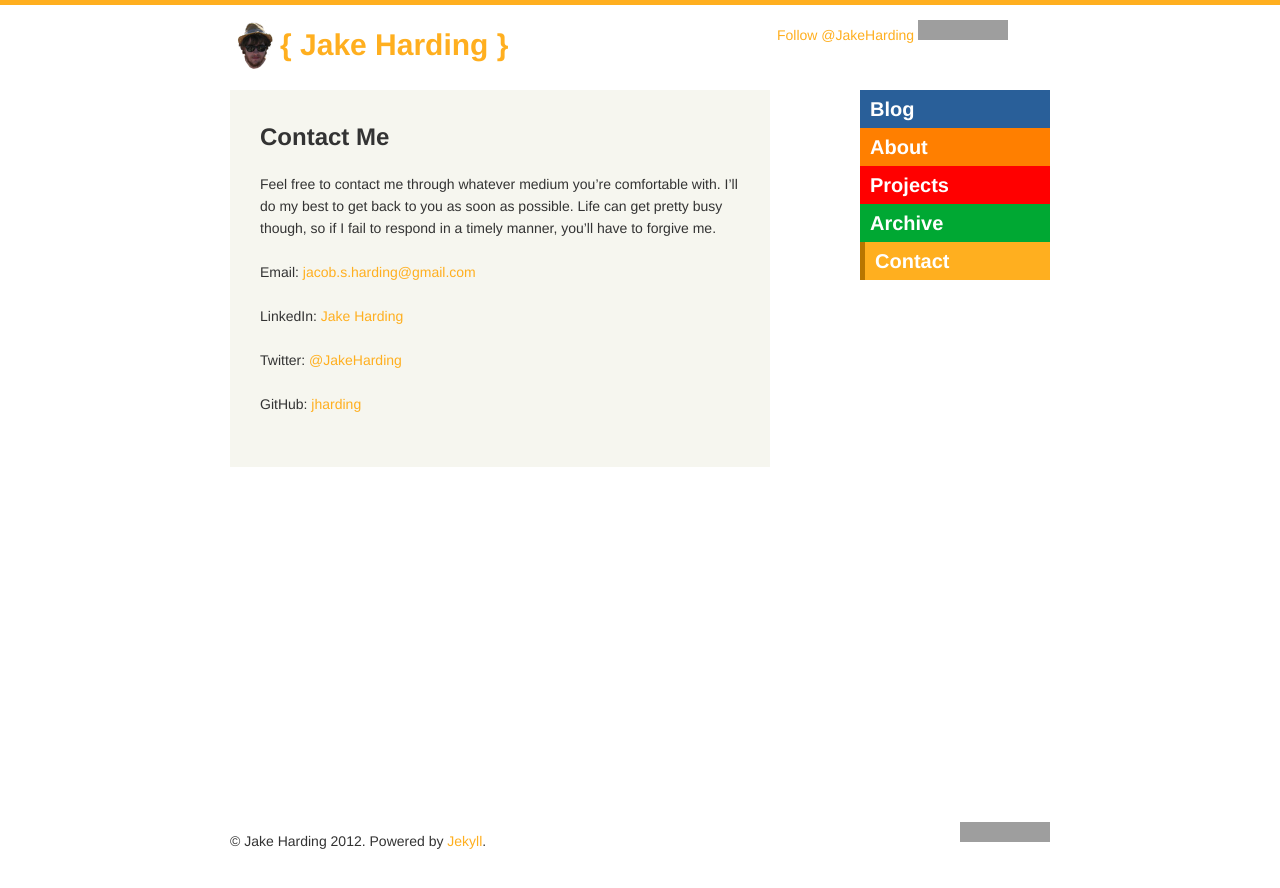
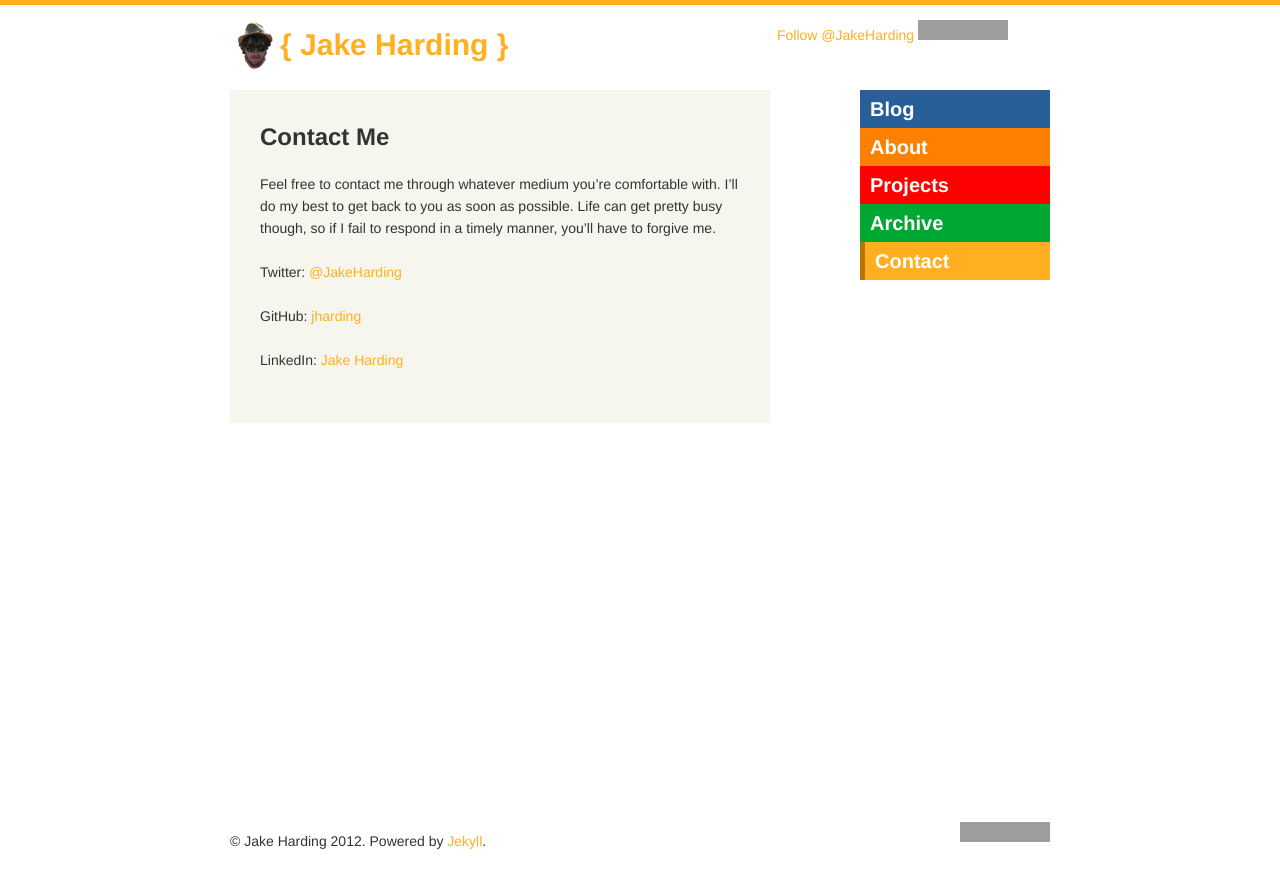
Before and after one commit to jharding/jharding.github.com, a Jekyll site: the page built from contact.md, in a window 1280 px wide. Shown: the top 888 px of the page. Built offline with Jekyll 4.4.1, drawn with Linux system fonts in a browser that asks for light colours; comment, search, counter and statistics services are not loaded; part of the change alters nothing that is shown; grey boxes are pictures that could not be loaded.

Commit message:
Remove email from contact page.

```diff
--- a/contact.md
+++ b/contact.md
@@ -10,10 +10,8 @@ keywords: 'Contact, Jake Harding'
 
 Feel free to contact me through whatever medium you're comfortable with. I'll do my best to get back to you as soon as possible. Life can get pretty busy though, so if I fail to respond in a timely manner, you'll have to forgive me.
 
-Email: [{{ site.author.email }}](mailto:{{ site.author.email }})
-
-LinkedIn: [Jake Harding](http://www.linkedin.com/pub/jacob-harding/14/177/121)
-
 Twitter: [@{{ site.author.twitter }}](https://twitter.com/#!/{{ site.author.twitter }})
 
 GitHub: [{{ site.author.github }}](https://github.com/{{ site.author.github }})
+
+LinkedIn: [Jake Harding](http://www.linkedin.com/pub/jacob-harding/14/177/121)
```
